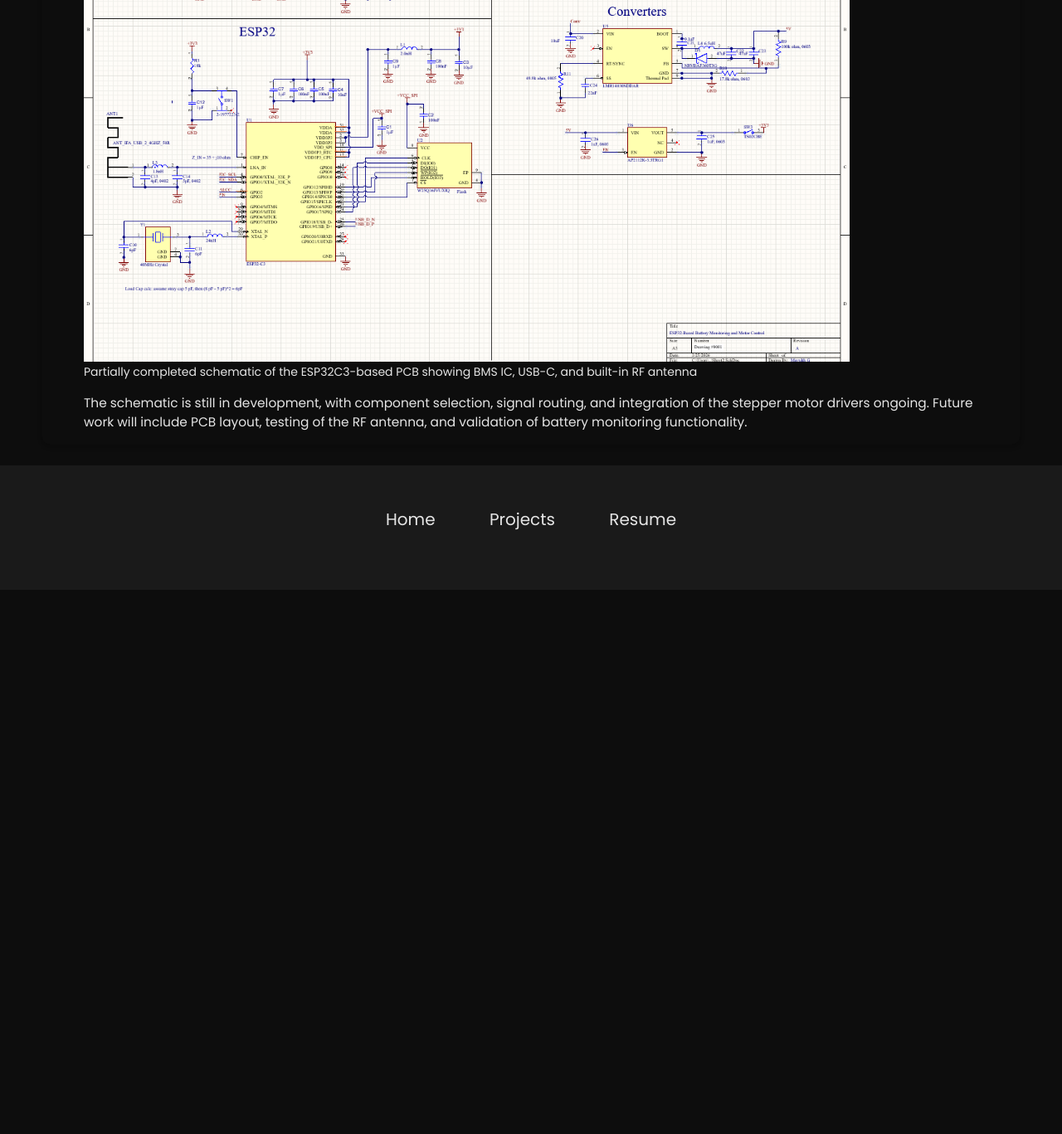
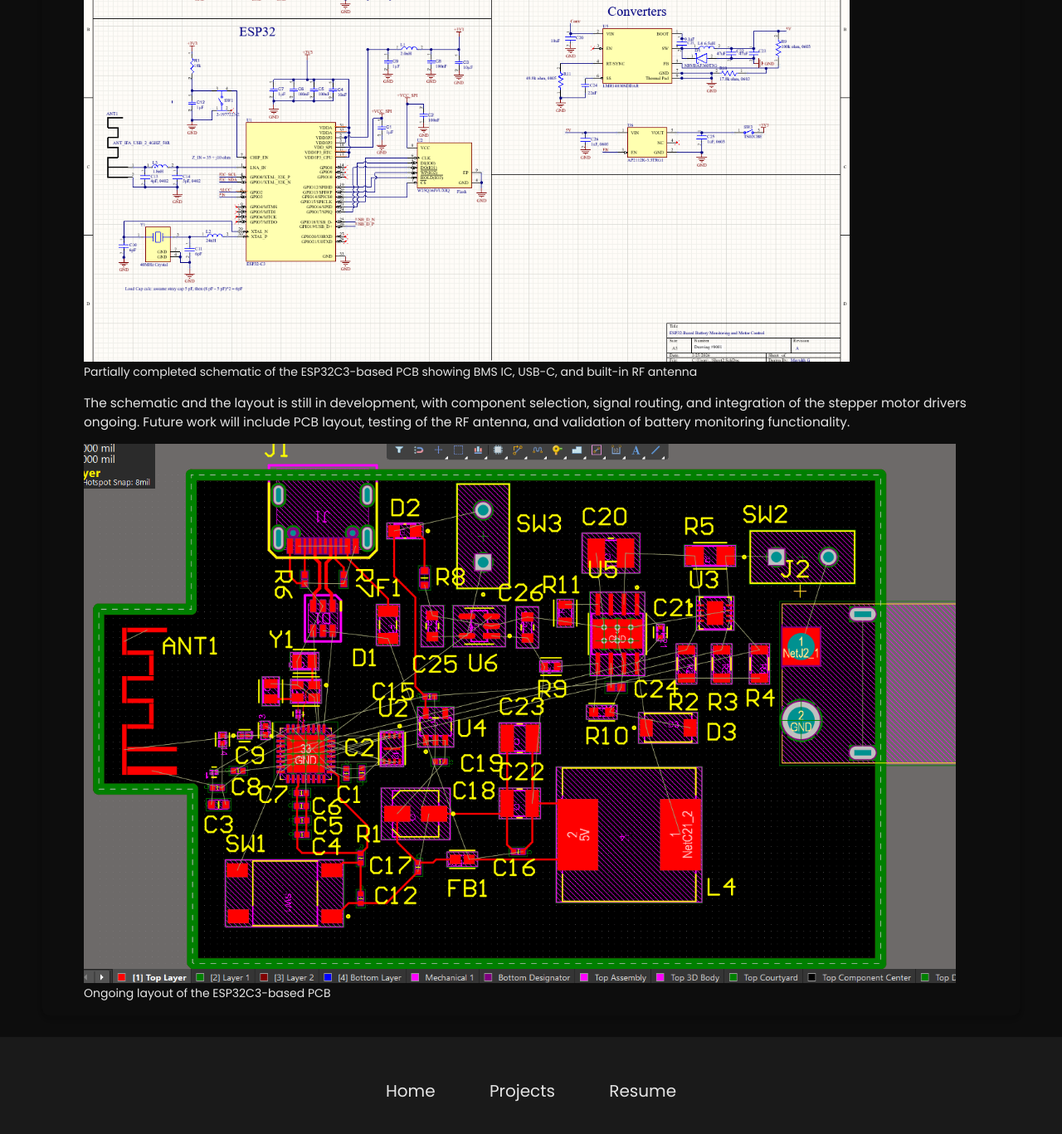
Before and after one commit to AscendedSky/AscendedSky.github.io, a Jekyll site: the page built from _projects/ESP32_Stepper_Battery_PCB/index.md, in a window 1280 px wide and 1400 px high, scrolled down 1130 px. Shown: the top 1367 px of the window at 83% size. Built offline with Jekyll 4.4.1, drawn with Linux system fonts in a browser that asks for light colours; before the commit the page ends 1841 px from its top, so only the background shows below that.

Commit message:
Update index.md

```diff
--- a/_projects/ESP32_Stepper_Battery_PCB/index.md
+++ b/_projects/ESP32_Stepper_Battery_PCB/index.md
@@ -20,4 +20,7 @@ This project focuses on developing a PCB capable of monitoring battery parameter
 {% include image-gallery.html images="partial_schematic.png" height="650"%}
 <span style="font-size: 14px">Partially completed schematic of the ESP32C3-based PCB showing BMS IC, USB-C, and built-in RF antenna</span>
 
-The schematic is still in development, with component selection, signal routing, and integration of the stepper motor drivers ongoing. Future work will include PCB layout, testing of the RF antenna, and validation of battery monitoring functionality.
+The schematic and the layout is still in development, with component selection, signal routing, and integration of the stepper motor drivers ongoing. Future work will include PCB layout, testing of the RF antenna, and validation of battery monitoring functionality.
+
+{% include image-gallery.html images="Layout.png" height="650"%}
+<span style="font-size: 14px">Ongoing layout of the ESP32C3-based PCB</span>
```
